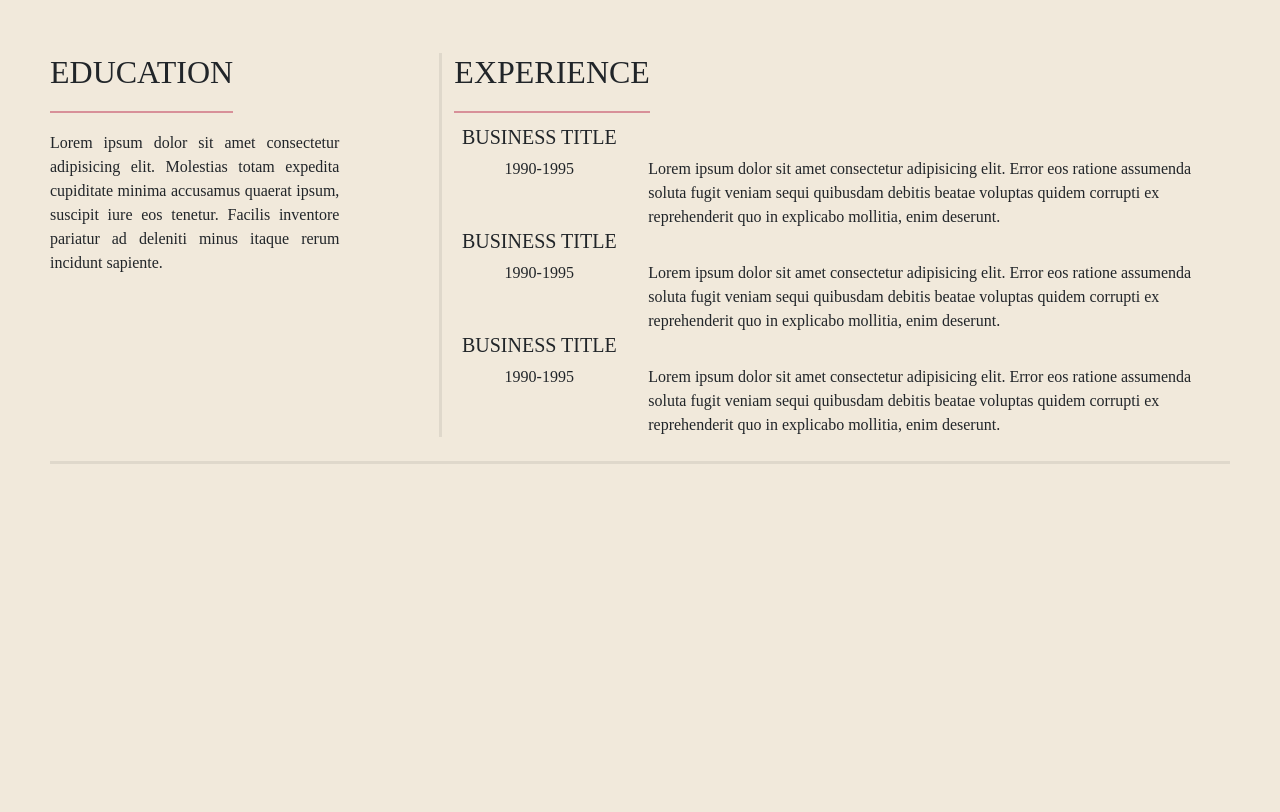
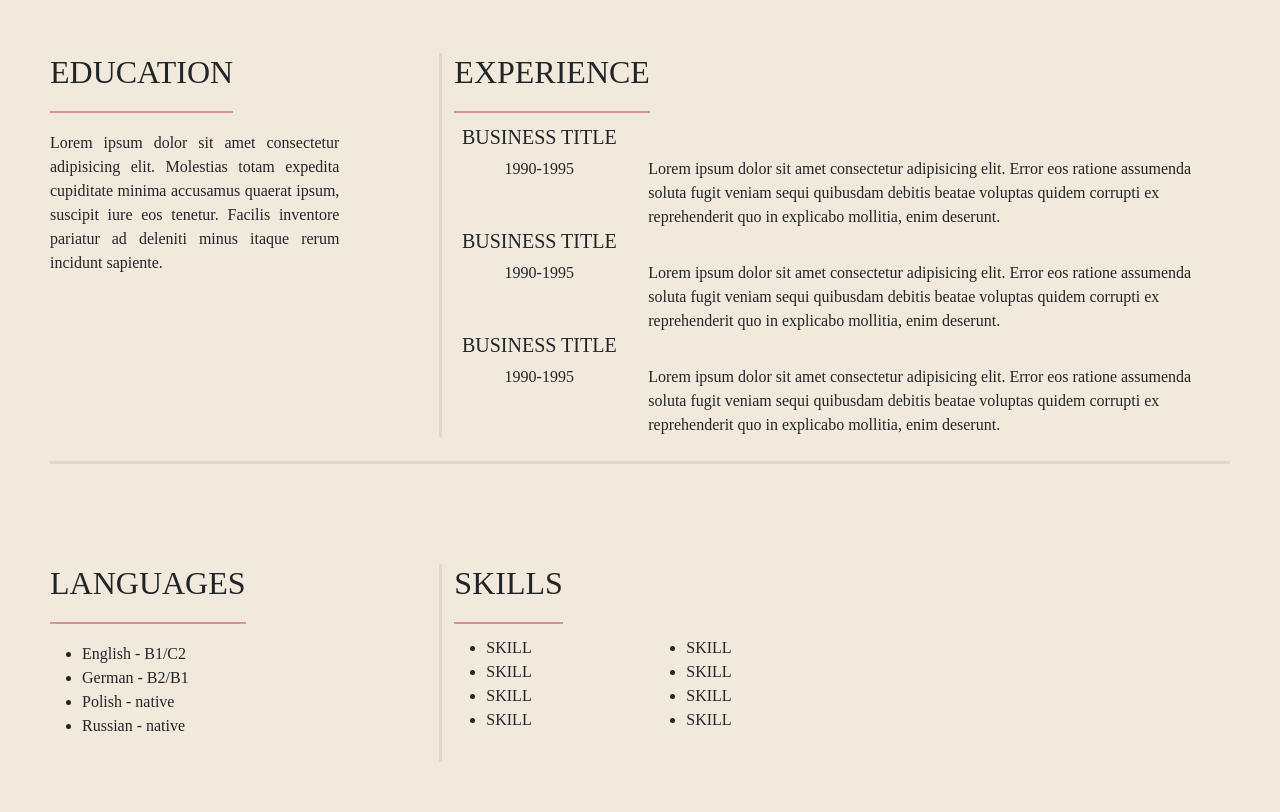
Before and after one commit to tatikarpowicz/CV, a plain HTML site: page index.html in a window 1280 px wide. Shown: the part 998-1810 px from the top of the page. Before the commit the page ends 1512 px from the top, so only its background shows below. Drawn offline with nearby package versions, Linux system fonts and the light colour scheme; a web font is replaced by a local one.

Commit message:
added skills, languages sections

```diff
--- a/index.html
+++ b/index.html
@@ -204,7 +204,52 @@
 
     </section>
 
+    <section class="container-fluid container-padding">
+        <div>
+            <div class="row">
+                <div class="col-md-4">
+                    <h2 class="heading2">LANGUAGES</h2>
+                    <div class=" row align-items-center mt-5 mb-2">
+                        <div class="col plain-text">
+                            <ul>
+                                <li>English - B1/C2</li>
+                                <li>German - B2/B1</li>
+                                <li>Polish - native </li>
+                                <li>Russian - native </li>
+                            </ul>
+                        </div>
+                    </div>
+                </div>
 
+                <div class="col-md-8 b-vertical">
+                    <h2 class="heading2">SKILLS</h2>
+                    <div class="pt-5 mt-4">
+                        <div class="row align-items-center">
+                            <div class="col-md-3">
+                                <ul>
+                                    <li>SKILL</li>
+                                    <li>SKILL</li>
+                                    <li>SKILL</li>
+                                    <li>SKILL</li>
+                                </ul>
+                            </div>
+                            <div class="col-md-9">
+                                <ul>
+                                    <li>SKILL</li>
+                                    <li>SKILL</li>
+                                    <li>SKILL</li>
+                                    <li>SKILL</li>
+                                </ul>
+                            </div>
+
+                        </div>
+
+                    </div>
+                </div>
+            </div>
+        </div>
+
+    </section>
 
 
     <script src=" https://cdn.jsdelivr.net/npm/bootstrap@5.2.0-beta1/dist/js/bootstrap.bundle.min.js">
```
